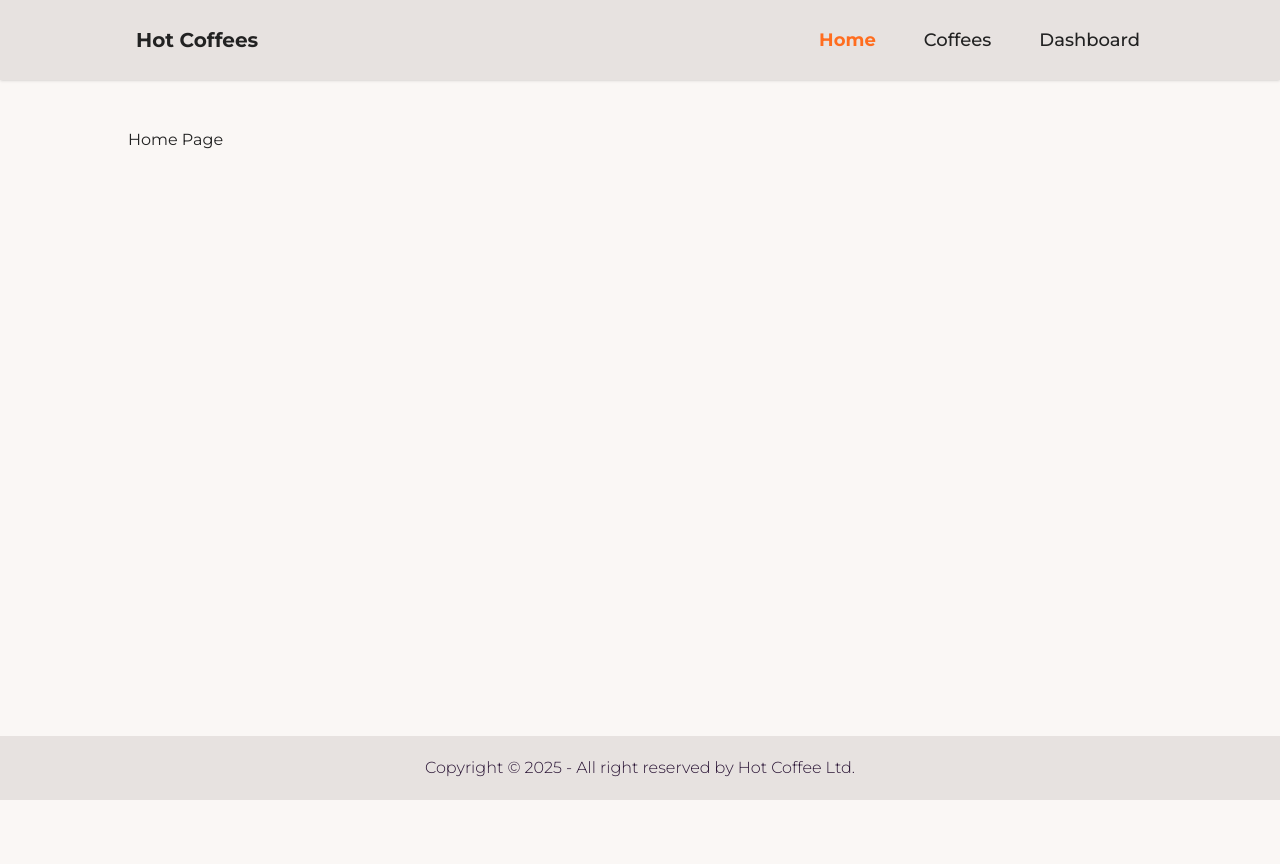
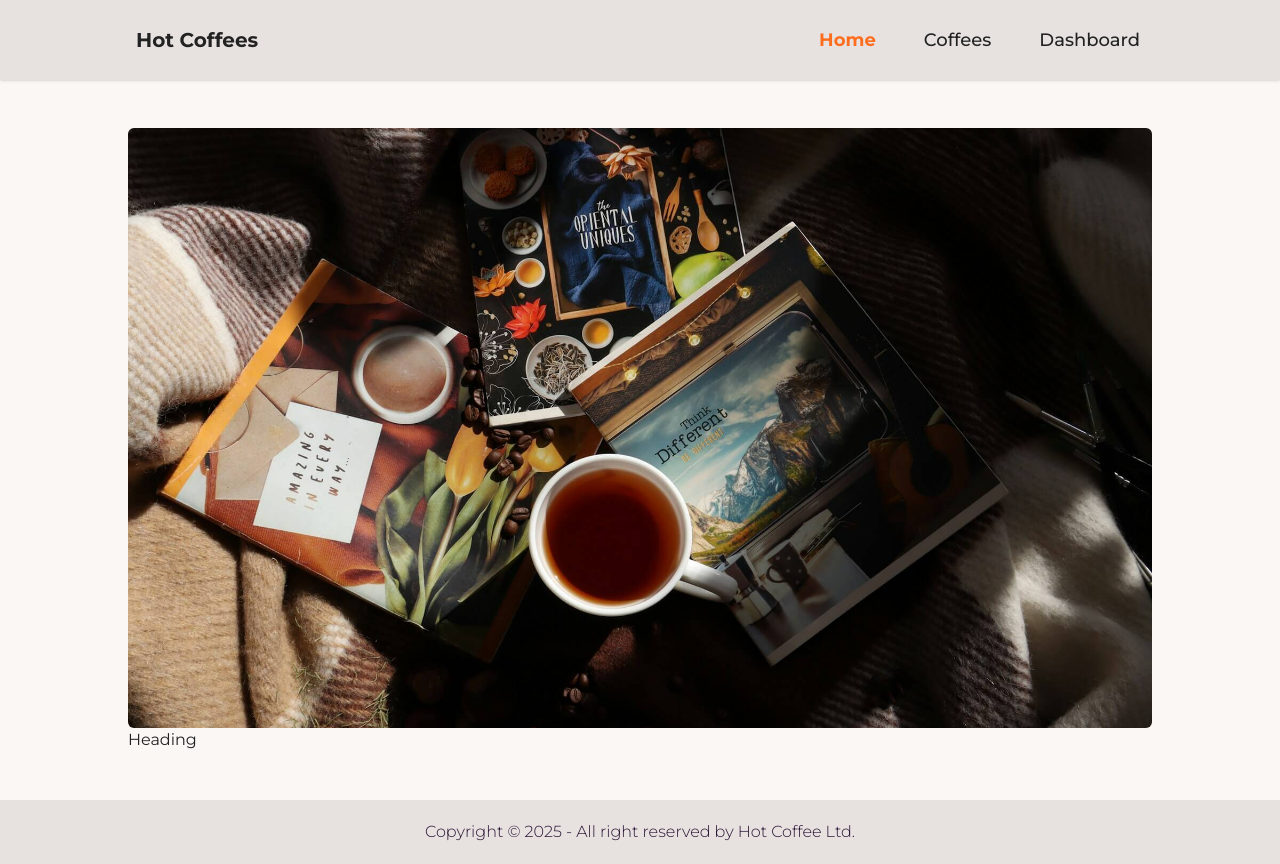
Before and after one commit to rubayedhasan/coffee-shop-router, a React (Vite) app: page / in a window 1280 px wide. Before the commit the page ends 800 px from the top, so only its background shows below. Built offline with nearby package versions, Linux system fonts and the light colour scheme.

Commit message:
add Banner Component on Home page

```diff
--- /dev/null
+++ b/src/components/Banner.jsx
@@ -0,0 +1,9 @@
+const Banner = () => {
+  return (
+    <>
+      <div className="hero bg-hero-banner bg-cover bg-center bg-no-repeat min-h-56 md:min-h-100 lg:min-h-150 rounded-md"></div>
+    </>
+  );
+};
+
+export default Banner;
--- /dev/null
+++ b/src/components/Heading.jsx
@@ -0,0 +1,10 @@
+const Heading = () => {
+  return (
+    <div>
+      {" "}
+      <p>Heading </p>{" "}
+    </div>
+  );
+};
+
+export default Heading;
--- a/src/index.css
+++ b/src/index.css
@@ -9,6 +9,10 @@
   themes: light --default, dark --prefersdark, cupcake;
 }
 
+@utility bg-hero-banner {
+  background-image: url("./assets/images/banner.jpg");
+}
+
 /* common styles  */
 body {
   color: #222222;
--- a/src/mainLayouts/MainLayout.jsx
+++ b/src/mainLayouts/MainLayout.jsx
@@ -9,7 +9,7 @@ const MainLayout = () => {
       <Navbar></Navbar>
 
       {/* dynamic section container component::  */}
-      <section className="h-[calc(100vh-144px)] w-11/12 md:w-4/5 py-10 lg:py-12 mx-auto">
+      <section className="min-h-[calc(100vh-144px)] w-11/12 md:w-4/5 py-10 lg:py-12 mx-auto">
         {/* dynamic section  */}
         <Outlet />
       </section>
--- a/src/pages/Home.jsx
+++ b/src/pages/Home.jsx
@@ -1,7 +1,16 @@
+import Banner from "../components/Banner";
+import Heading from "../components/Heading";
+
 const Home = () => {
   return (
     <div>
-      <p>Home Page</p>
+      {/* banner section component:: Banner  */}
+      <Banner />
+
+      {/* heading section component:: Heading */}
+      <Heading />
+      {/* dynamic selection tab  */}
+      {/* dynamic cards base on the selection tab  */}
     </div>
   );
 };
```
